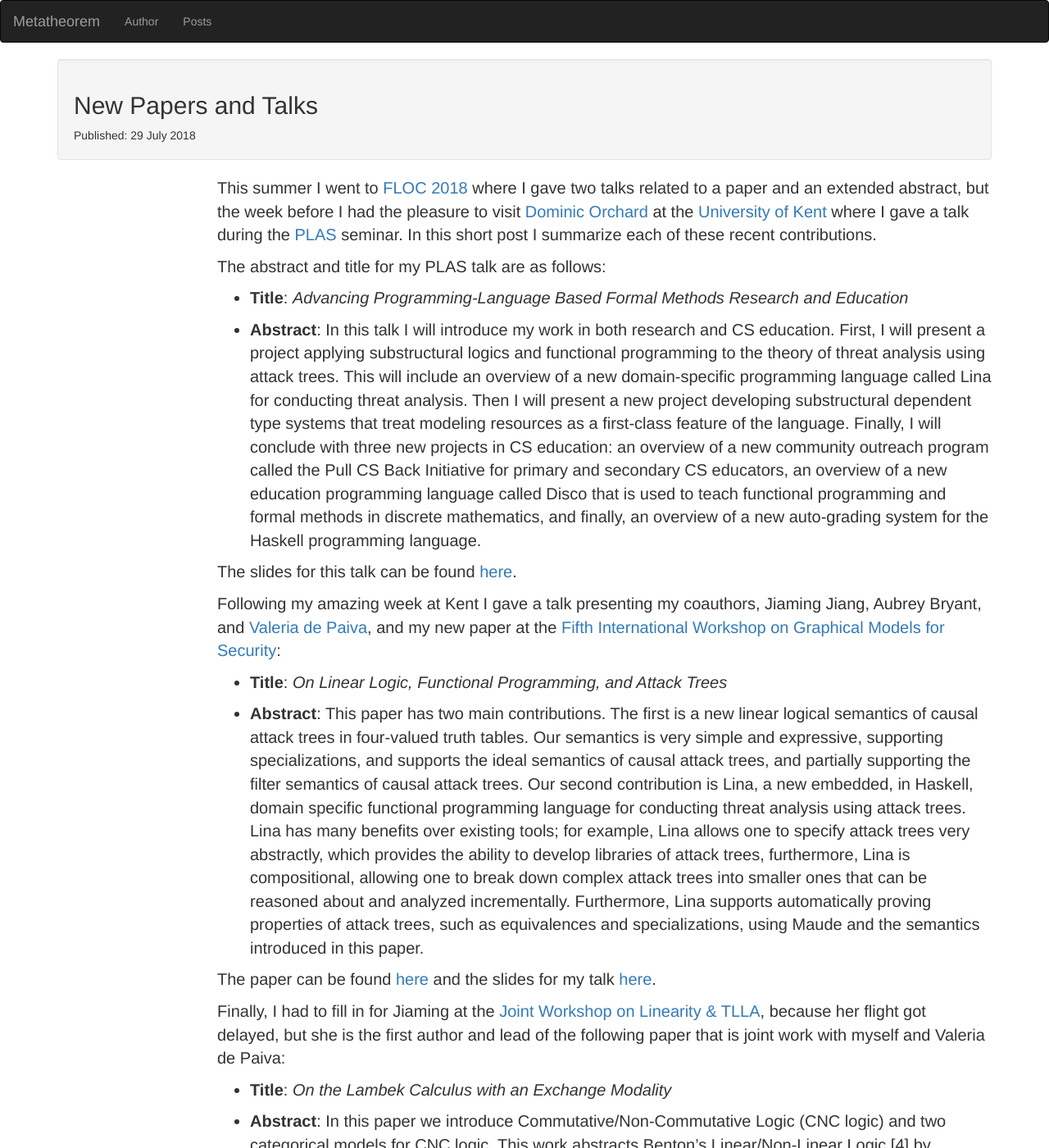
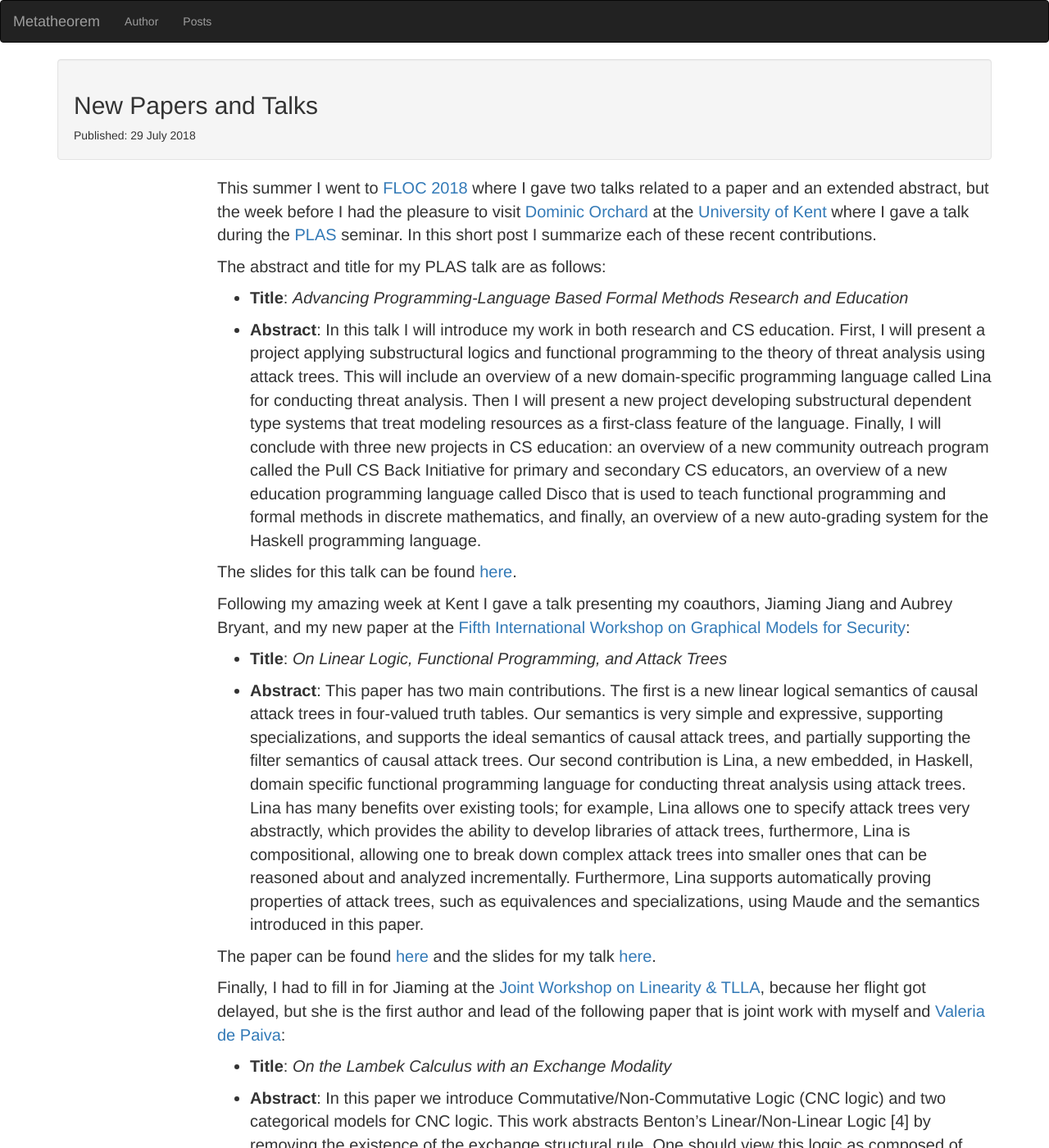
Before and after one commit to heades/blog, a Jekyll site: the page built from _posts/2018-07-29-New-Papers-and-Talks.md, in a window 1280 px wide and 1400 px high. Shown: the whole window at 82% size. Built offline with Jekyll 4.4.1, drawn with Linux system fonts in a browser that asks for light colours; comment, search, counter and statistics services are not loaded.

Commit message:
Small change.

```diff
--- a/_posts/2018-07-29-New-Papers-and-Talks.md
+++ b/_posts/2018-07-29-New-Papers-and-Talks.md
@@ -18,7 +18,7 @@ The abstract and title for my PLAS talk are as follows:
 
 The slides for this talk can be found [here](http://metatheorem.org/includes/talks/PLAS-Kent-2018/).
 
-Following my amazing week at Kent I gave a talk presenting my coauthors, Jiaming Jiang, Aubrey Bryant, and [Valeria de Paiva](http://www.valeriadepaiva.org/), and my new paper at the [Fifth International Workshop on Graphical Models for Security](http://gramsec.uni.lu/):
+Following my amazing week at Kent I gave a talk presenting my coauthors, Jiaming Jiang and Aubrey Bryant, and my new paper at the [Fifth International Workshop on Graphical Models for Security](http://gramsec.uni.lu/):
 
   - **Title**: _On Linear Logic, Functional Programming, and Attack Trees_
 
@@ -27,7 +27,7 @@ Following my amazing week at Kent I gave a talk presenting my coauthors, Jiaming
 
 The paper can be found [here](http://metatheorem.org/includes/pubs/GraMSec18.pdf) and the slides for my talk [here](http://metatheorem.org/includes/talks/GraMSec-2018/).
 
-Finally, I had to fill in for Jiaming at the [Joint Workshop on Linearity & TLLA](), because her flight got delayed, but she is the first author and lead of the following paper that is joint work with myself and Valeria de Paiva:
+Finally, I had to fill in for Jiaming at the [Joint Workshop on Linearity & TLLA](), because her flight got delayed, but she is the first author and lead of the following paper that is joint work with myself and [Valeria de Paiva](http://www.valeriadepaiva.org/):
 
   - **Title**: _On the Lambek Calculus with an Exchange Modality_
 
```
